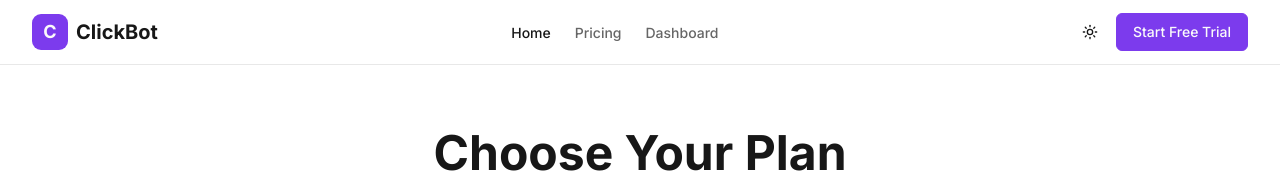
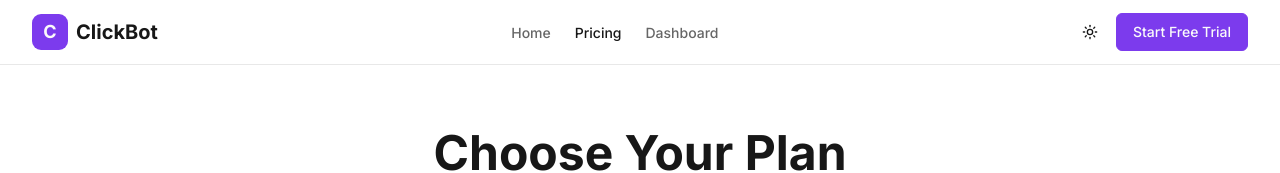
Before and after one commit to OSABOSA/moj-saas, a Next.js app: page /pricing in a window 1280 px wide. Shown: the top 173 px of the page. Built offline with nearby package versions, Linux system fonts and the light colour scheme.

Commit message:
Fix navbar pathname type error

```diff
--- a/components/navbar.tsx
+++ b/components/navbar.tsx
@@ -6,7 +6,7 @@ import { Menu } from "lucide-react";
 import { useState } from "react";
 
 export function Navbar() {
-  const [location] = usePathname();
+  const location = usePathname();
   const [mobileMenuOpen, setMobileMenuOpen] = useState(false);
 
   const navLinks = [
```
